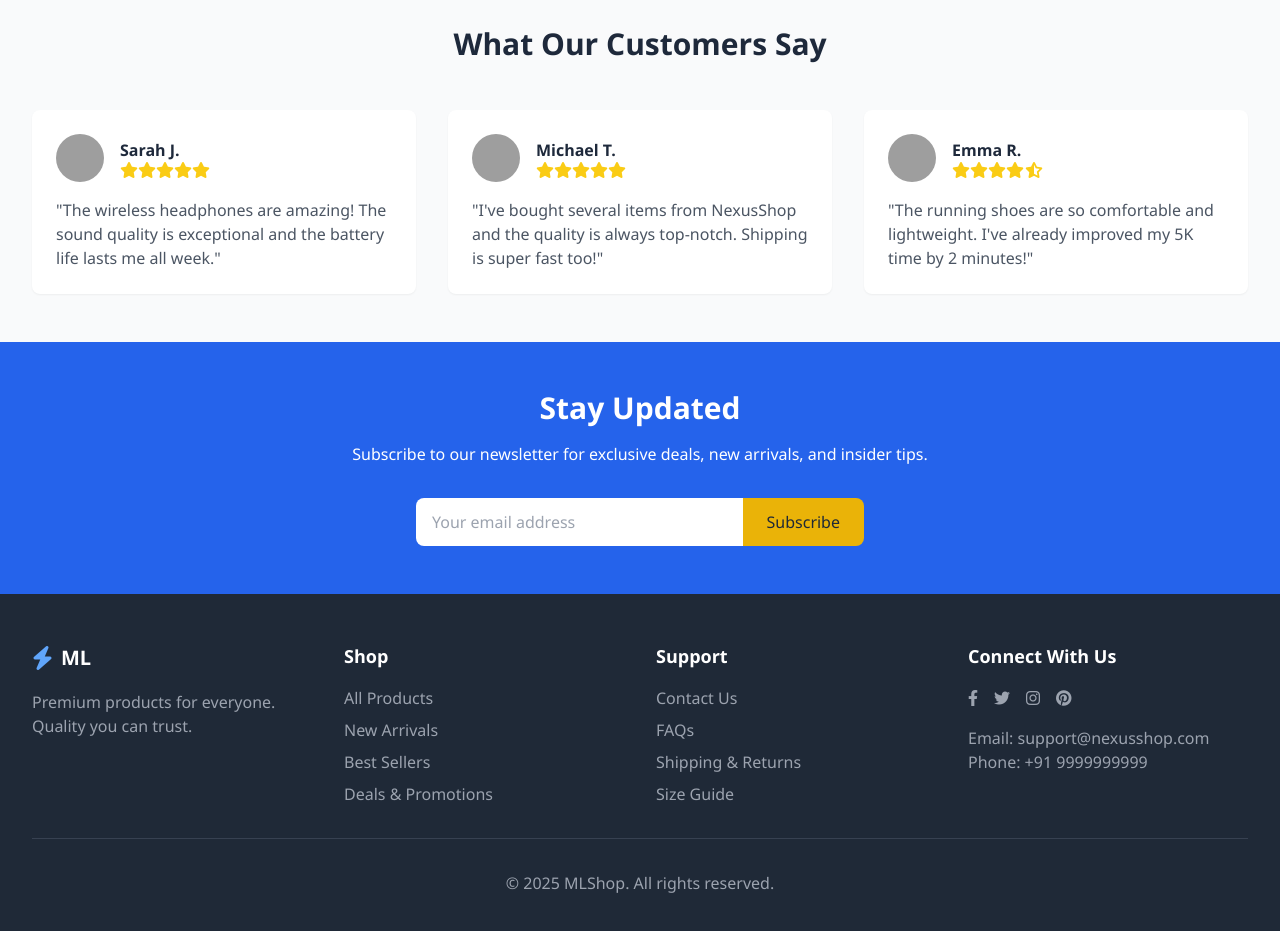
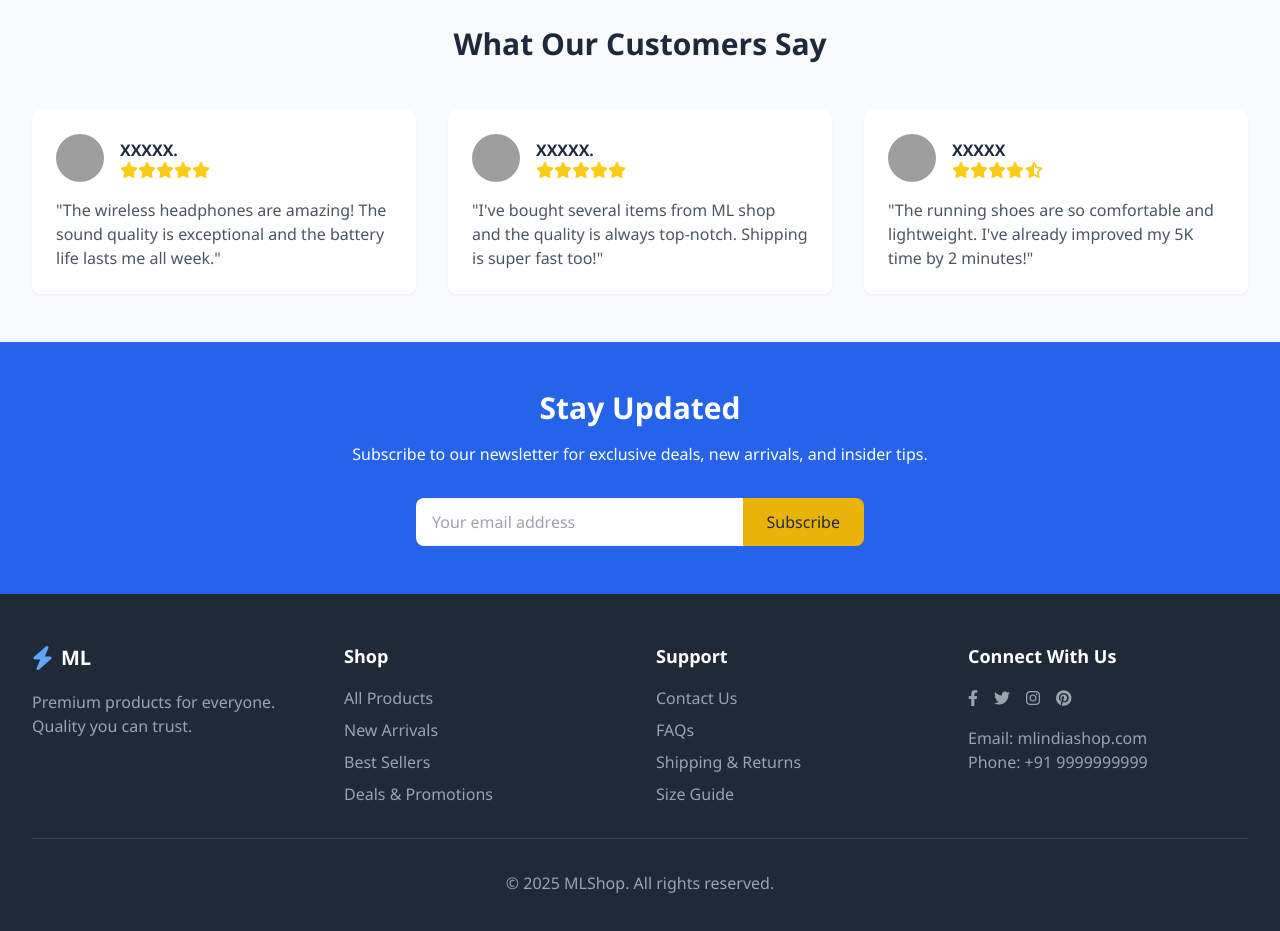
Before and after one commit to iammanusanatani/Portfolio, a plain HTML site: page ecommerceweb.html in a window 1280 px wide. Shown: the part 1740-2671 px from the top of the page. Drawn offline with nearby package versions, Linux system fonts and the light colour scheme; grey boxes are pictures that could not be loaded.

Commit message:
Add files via upload

```diff
--- a/ecommerceweb.html
+++ b/ecommerceweb.html
@@ -294,9 +294,9 @@
             <div class="grid md:grid-cols-3 gap-8">
                 <div class="bg-white p-6 rounded-lg shadow-sm">
                     <div class="flex items-center mb-4">
-                        <img src="https://randomuser.me/api/portraits/women/43.jpg" alt="Sarah J." class="w-12 h-12 rounded-full mr-4">
+                        <img src="https://tse4.mm.bing.net/th/id/OIP.Wwkj6mz7ZUkF8pBMY7UvIwHaHa?r=0&rs=1&pid=ImgDetMain&o=7&rm=3" alt="Sarah J." class="w-12 h-12 rounded-full mr-4">
                         <div>
-                            <h4 class="font-semibold">Sarah J.</h4>
+                            <h4 class="font-semibold">XXXXX.</h4>
                             <div class="flex text-yellow-400">
                                 <i class="fas fa-star"></i>
                                 <i class="fas fa-star"></i>
@@ -310,9 +310,9 @@
                 </div>
                 <div class="bg-white p-6 rounded-lg shadow-sm">
                     <div class="flex items-center mb-4">
-                        <img src="https://randomuser.me/api/portraits/men/32.jpg" alt="Michael T." class="w-12 h-12 rounded-full mr-4">
+                        <img src="https://i.redd.it/70umje4lsdza1.jpg" alt="Michael T." class="w-12 h-12 rounded-full mr-4">
                         <div>
-                            <h4 class="font-semibold">Michael T.</h4>
+                            <h4 class="font-semibold">XXXXX.</h4>
                             <div class="flex text-yellow-400">
                                 <i class="fas fa-star"></i>
                                 <i class="fas fa-star"></i>
@@ -322,13 +322,13 @@
                             </div>
                         </div>
                     </div>
-                    <p class="text-gray-600">"I've bought several items from NexusShop and the quality is always top-notch. Shipping is super fast too!"</p>
+                    <p class="text-gray-600">"I've bought several items from ML shop and the quality is always top-notch. Shipping is super fast too!"</p>
                 </div>
                 <div class="bg-white p-6 rounded-lg shadow-sm">
                     <div class="flex items-center mb-4">
-                        <img src="https://randomuser.me/api/portraits/women/65.jpg" alt="Emma R." class="w-12 h-12 rounded-full mr-4">
+                        <img src="https://img.freepik.com/premium-photo/happy-man-ai-generated-portrait-user-profile_1119669-1.jpg?w=2000" alt="" class="w-12 h-12 rounded-full mr-4">
                         <div>
-                            <h4 class="font-semibold">Emma R.</h4>
+                            <h4 class="font-semibold">XXXXX</h4>
                             <div class="flex text-yellow-400">
                                 <i class="fas fa-star"></i>
                                 <i class="fas fa-star"></i>
@@ -393,7 +393,7 @@
                         <a href="#" class="text-gray-400 hover:text-white transition"><i class="fab fa-instagram"></i></a>
                         <a href="#" class="text-gray-400 hover:text-white transition"><i class="fab fa-pinterest"></i></a>
                     </div>
-                    <p class="text-gray-400">Email: support@nexusshop.com</p>
+                    <p class="text-gray-400">Email: mlindiashop.com</p>
                     <p class="text-gray-400">Phone: +91 9999999999</p>
                 </div>
             </div>
```
